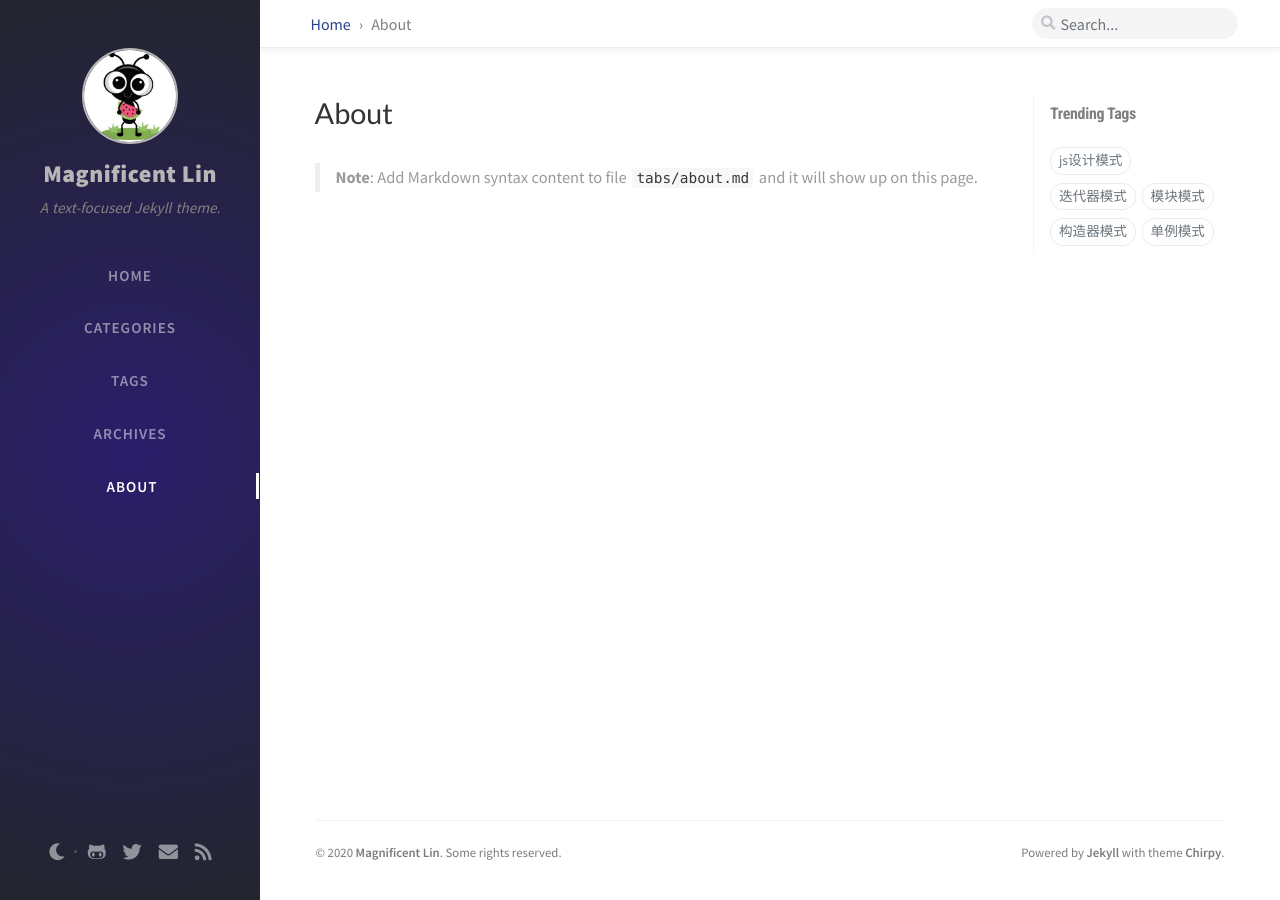
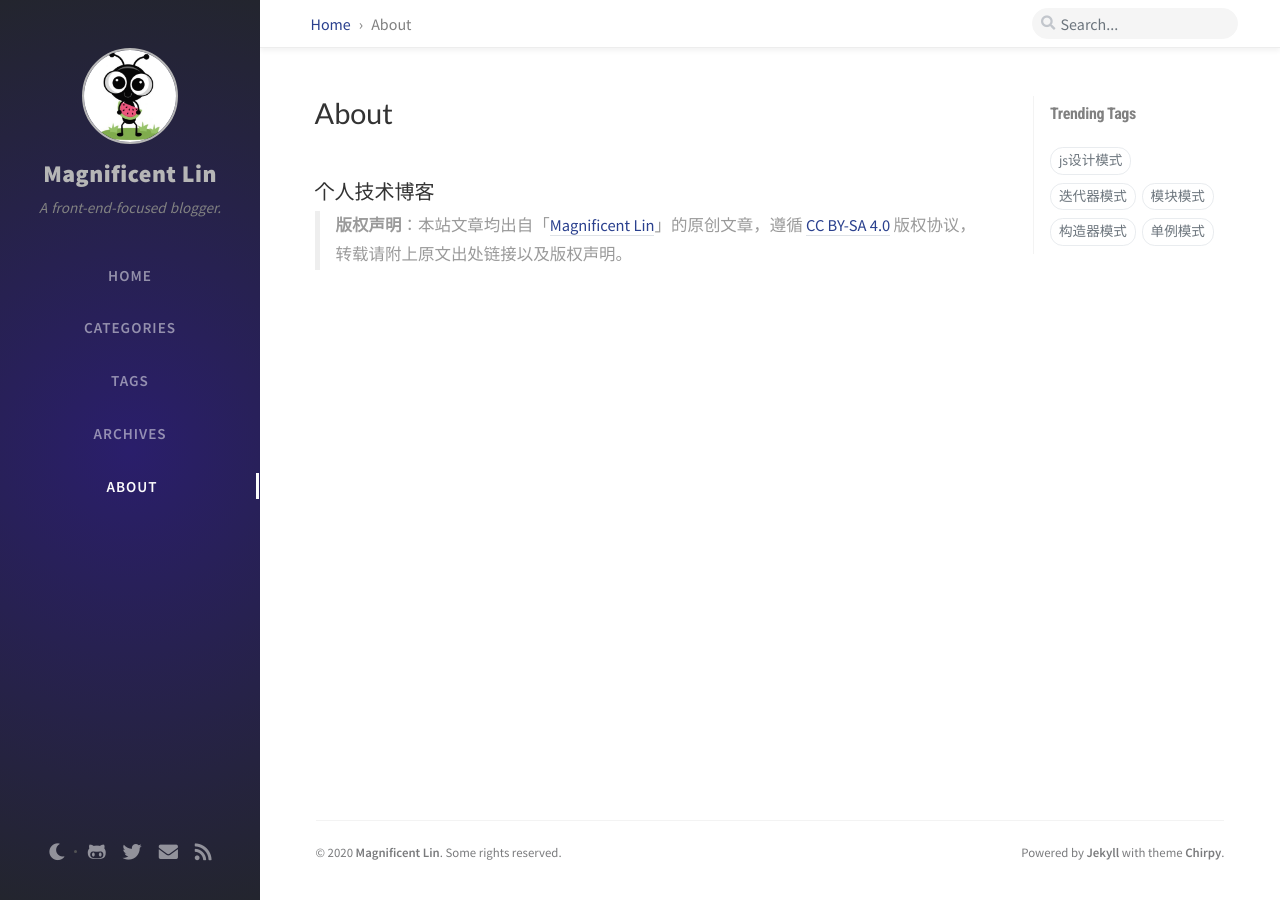
Before and after one commit to magnificentLin/magnificentLin, a Jekyll site: the page built from tabs/about.md, in a window 1280 px wide. Built offline with Jekyll 4.4.1, drawn with Linux system fonts in a browser that asks for light colours; nearby versions of some CDN libraries; comment, search, counter and statistics services are not loaded.

Commit message:
整理博客内容

```diff
--- a/_config.yml
+++ b/_config.yml
@@ -10,7 +10,7 @@
 
 title: Magnificent Lin                          # the main title
 
-tagline: A text-focused Jekyll theme.  # it will display as the sub-title
+tagline: A front-end-focused blogger.  # it will display as the sub-title
 
 description: >-                        # used by seo meta and the atom feed
   A minimal, portfolio, sidebar,
--- a/tabs/about.md
+++ b/tabs/about.md
@@ -8,4 +8,6 @@ title: About
 # MIT License
 ---
 
-> **Note**: Add Markdown syntax content to file `tabs/about.md` and it will show up on this page.
+### 个人技术博客
+
+> **版权声明**：本站文章均出自「[Magnificent Lin](https://magnificentlin.github.io)」的原创文章，遵循 [CC BY-SA 4.0](https://creativecommons.org/licenses/by-sa/4.0/deed.zh) 版权协议，转载请附上原文出处链接以及版权声明。
```
